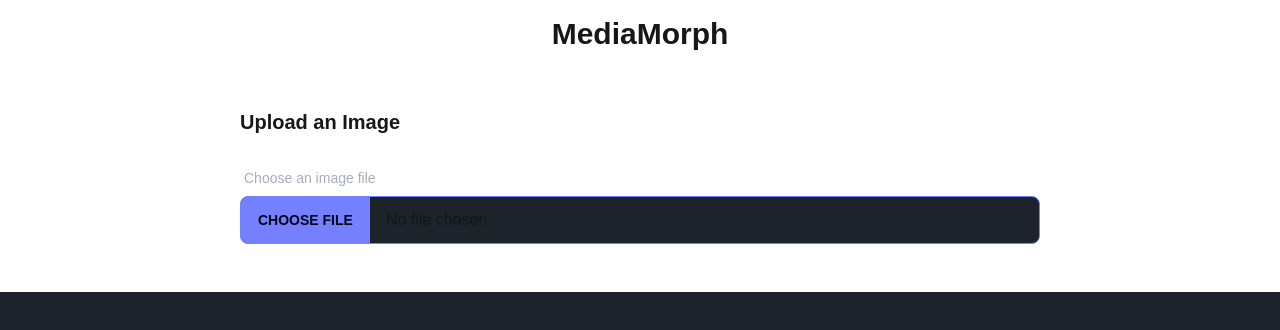
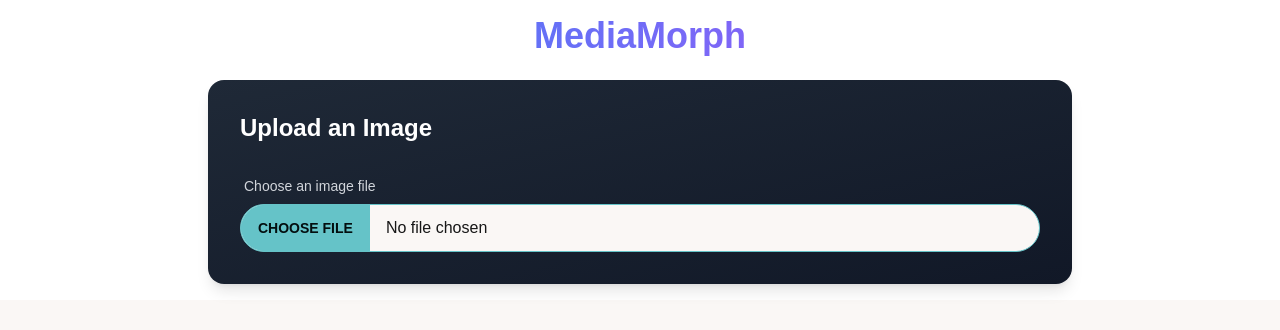
Before and after one commit to coderyuvan/MediaMorph-, a Next.js app in the folder mediamorph/: page /social-share in a window 1280 px wide. Shown: the top 330 px of the page. Built offline with nearby package versions, Linux system fonts and the light colour scheme.

Commit message:
social share ui

```diff
--- a/mediamorph/app/(app)/social-share/page.tsx
+++ b/mediamorph/app/(app)/social-share/page.tsx
@@ -1,6 +1,7 @@
 'use client'
 import React, { useState, useEffect, useRef } from 'react'
 import { CldImage } from 'next-cloudinary'
+
 const socialFormats = {
   "Instagram Square (1:1)": { width: 1080, height: 1080, aspectRatio: "1:1" },
   "Instagram Portrait (4:5)": { width: 1080, height: 1350, aspectRatio: "4:5" },
@@ -10,15 +11,12 @@
 };
 type SocialFormat = keyof typeof socialFormats;
 
-
 export default function SocialShare() {
-
   const [uploadedImage, setUploadedImage] = useState<string | null>(null);
   const [selectedFormat, setSelectedFormat] = useState<SocialFormat>("Instagram Square (1:1)");
   const [isUploading, setIsUploading] = useState(false);
   const [isTransforming, setIsTransforming] = useState(false);
   const imageRef = useRef<HTMLImageElement>(null);
-
 
   useEffect(() => {
     if (uploadedImage) {
@@ -44,7 +42,6 @@
       const data = await response.json();
       setUploadedImage(data.publicId);
 
-
     } catch (error) {
       console.log(error)
       alert("Failed to upload image");
@@ -59,7 +56,6 @@
     fetch(imageRef.current.src)
       .then((response) => response.blob())
       .then((blob) => {
-        // blob to url by accesing inmemeory data
         const url = window.URL.createObjectURL(blob)
         const link = document.createElement("a");
         link.href = url;
@@ -70,45 +66,45 @@
         link.click();
         document.body.removeChild(link);
         window.URL.revokeObjectURL(url);
-        document.body.removeChild(link);
       })
   }
 
-
-
-
   return (
     <div className="container mx-auto p-4 max-w-4xl">
-      <h1 className="text-3xl font-bold mb-6 text-center">
+      <h1 className="text-4xl font-bold mb-6 text-center bg-gradient-to-r from-blue-500 to-purple-500 bg-clip-text text-transparent">
         MediaMorph
       </h1>
 
-      <div className="card">
+      <div className="card bg-gradient-to-br from-gray-800 to-gray-900 shadow-lg hover:shadow-2xl transition-shadow duration-300">
         <div className="card-body">
-          <h2 className="card-title mb-4">Upload an Image</h2>
+          <h2 className="card-title text-2xl mb-4 text-white">
+            Upload an Image
+          </h2>
           <div className="form-control">
             <label className="label">
-              <span className="label-text">Choose an image file</span>
+              <span className="label-text text-gray-300">Choose an image file</span>
             </label>
             <input
               type="file"
               onChange={handleFileUpload}
-              className="file-input file-input-bordered file-input-primary w-full"
+              className="file-input file-input-bordered file-input-primary w-full focus:outline-none focus:ring-2 focus:ring-blue-500 transition-all"
             />
           </div>
 
           {isUploading && (
             <div className="mt-4">
-              <progress className="progress progress-primary w-full"></progress>
+              <div className="flex justify-center">
+                <span className="loading loading-spinner loading-lg text-primary"></span>
+              </div>
             </div>
           )}
 
           {uploadedImage && (
             <div className="mt-6">
-              <h2 className="card-title mb-4">Select Social Media Format</h2>
+              <h2 className="card-title mb-4 text-white">Select Social Media Format</h2>
               <div className="form-control">
                 <select
-                  className="select select-bordered w-full"
+                  className="select select-bordered w-full focus:outline-none focus:ring-2 focus:ring-blue-500 transition-all"
                   value={selectedFormat}
                   onChange={(e) =>
                     setSelectedFormat(e.target.value as SocialFormat)
@@ -123,11 +119,11 @@
               </div>
 
               <div className="mt-6 relative">
-                <h3 className="text-lg font-semibold mb-2">Preview:</h3>
-                <div className="flex justify-center">
+                <h3 className="text-lg font-semibold mb-2 text-gray-200">Preview:</h3>
+                <div className="flex justify-center relative group">
                   {isTransforming && (
-                    <div className="absolute inset-0 flex items-center justify-center bg-base-100 bg-opacity-50 z-10">
-                      <span className="loading loading-spinner loading-lg"></span>
+                    <div className="absolute inset-0 flex items-center justify-center bg-black bg-opacity-50 z-10">
+                      <span className="loading loading-spinner loading-lg text-primary"></span>
                     </div>
                   )}
                   <CldImage
@@ -141,12 +137,16 @@
                     gravity='auto'
                     ref={imageRef}
                     onLoad={() => setIsTransforming(false)}
+                    className="transition-transform duration-500 transform group-hover:scale-105"
                   />
                 </div>
               </div>
 
               <div className="card-actions justify-end mt-6">
-                <button className="btn btn-primary" onClick={handleDownload}>
+                <button
+                  className="btn btn-primary hover:bg-gradient-to-r hover:from-blue-500 hover:to-purple-500 transition-all"
+                  onClick={handleDownload}
+                >
                   Download for {selectedFormat}
                 </button>
               </div>
--- a/mediamorph/app/layout.tsx
+++ b/mediamorph/app/layout.tsx
@@ -27,7 +27,7 @@
     <ClerkProvider>
     <html lang="en">
       <body
-        className={`${geistSans.variable} ${geistMono.variable} antialiased`}
+        className={`${geistSans.variable} ${geistMono.variable} antialiased ` }
       >
         {children}
       </body>
--- a/mediamorph/tailwind.config.ts
+++ b/mediamorph/tailwind.config.ts
@@ -16,7 +16,7 @@
   },
   plugins: [daisyui],
   daisyui: {
-    themes: [ "dark"],
+    themes: [ "cupcake"],
   },
 };
 export default config;
```
